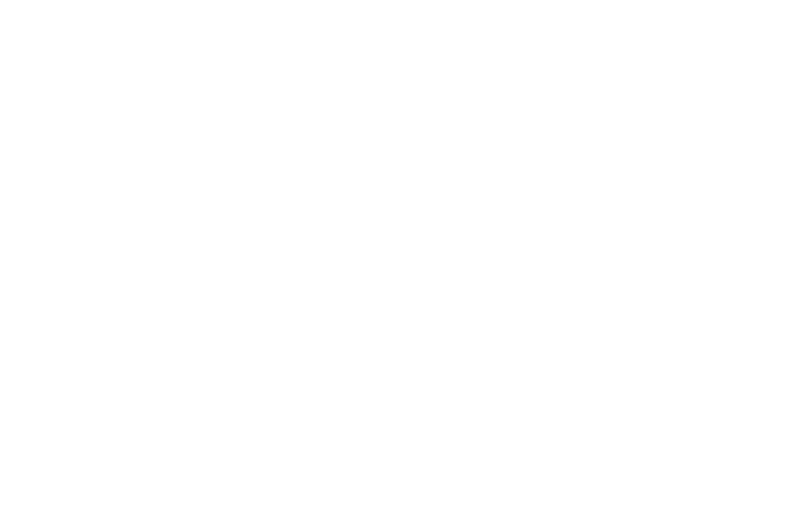
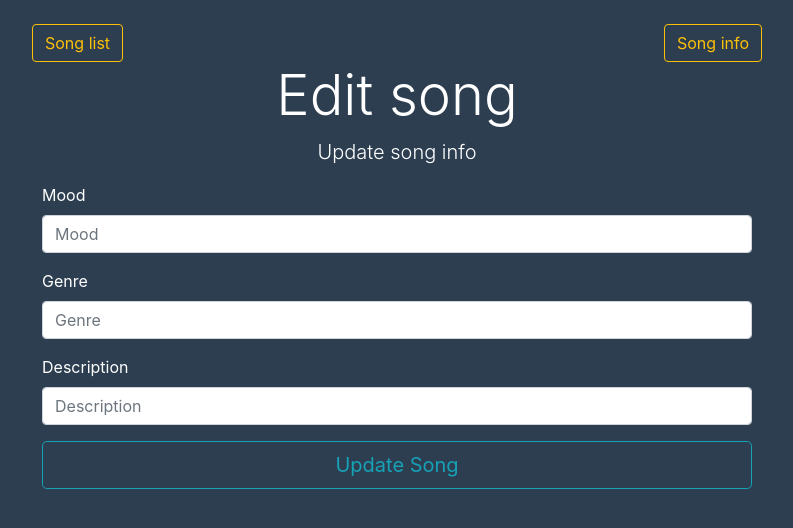
Before and after one commit to KerDW/mern-exercise, a React (Create React App) app in the folder mern-exercise-frontend/: page /songs/edit-song/1 in a window 1280 px wide. Shown: the top 528 px of the page, without its empty margins (243-1036 px from the left). Built offline with nearby package versions, Linux system fonts and the light colour scheme; no server answers.

Commit message:
update song component

```diff
--- a/mern-exercise-frontend/src/App.css
+++ b/mern-exercise-frontend/src/App.css
@@ -83,7 +83,7 @@
   color: white;
 }
 
-.UpdateBookInfo {
+.UpdateBookInfo, .UpdateSong {
   background-color: #2c3e50;
   min-height: 100vh;
   color: white;
--- a/mern-exercise-frontend/src/App.js
+++ b/mern-exercise-frontend/src/App.js
@@ -6,6 +6,7 @@
 import ShowSongList from './components/SongComponents/ShowSongList';
 import AddSong from './components/SongComponents/AddSong';
 import ShowSongDetails from './components/SongComponents/ShowSongDetails';
+import UpdateSong from './components/SongComponents/UpdateSong';
 import CreateBook from './components/BookComponents/CreateBook';
 import ShowBookList from './components/BookComponents/ShowBookList';
 import ShowBookDetails from './components/BookComponents/ShowBookDetails';
@@ -20,6 +21,7 @@
           <Route exact path='/songs' component={ShowSongList} />
           <Route path='/songs/add-song' component={AddSong} />
           <Route path='/songs/show-song/:id' component={ShowSongDetails} />
+          <Route path='/songs/edit-song/:id' component={UpdateSong} />
           <Route exact path="/books" component={ShowBookList} />
           <Route path='/books/create-book' component={CreateBook} />
           <Route path='/books/edit-book/:id' component={UpdateBookInfo} />
--- /dev/null
+++ b/mern-exercise-frontend/src/components/SongComponents/UpdateSong.js
@@ -0,0 +1,129 @@
+import React, { Component } from 'react';
+import { Link } from 'react-router-dom';
+import axios from 'axios';
+import '../../App.css';
+
+class UpdateSong extends Component {
+  constructor(props) {
+    super(props);
+    this.state = {
+        url: "",
+        mood: "",
+        genre: "",
+        description: ""
+    };
+  }
+
+  componentDidMount() {
+    axios
+      .get('http://localhost:8082/api/songs/'+this.props.match.params.id)
+      .then(res => {
+        this.setState({
+            url: res.data.url,
+            mood: res.data.mood,
+            genre: res.data.genre,
+            description: res.data.description
+        })
+      })
+      .catch(err => {
+        console.log("Error from UpdateSong");
+      })
+  };
+
+  onChange = e => {
+    this.setState({ [e.target.name]: e.target.value });
+  };
+
+  onSubmit = e => {
+    e.preventDefault();
+
+    const data = {
+        url: this.state.url,
+        mood: this.state.mood,
+        genre: this.state.genre,
+        description: this.state.description
+    };
+
+    axios
+      .put('http://localhost:8082/api/songs/'+this.props.match.params.id, data)
+      .then(res => {
+        this.props.history.push('/songs/show-song/'+this.props.match.params.id);
+      })
+      .catch(err => {
+        console.log("Error in UpdateSong!");
+      })
+  };
+
+
+  render() {
+    return (
+      <div className="UpdateSong">
+        <div className="container">
+          <div className="row">
+            <div className="col-md-8 m-auto">
+              <br />
+              <Link to="/songs/" className="btn btn-outline-warning float-left">
+                  Song list
+              </Link>
+              <Link to={`/songs/show-song/${this.props.match.params.id}`} className="btn btn-outline-warning float-right">
+                  Song info
+              </Link>
+            </div>
+            <div className="col-md-8 m-auto">
+              <h1 className="display-4 text-center">Edit song</h1>
+              <p className="lead text-center">
+                  Update song info
+              </p>
+            </div>
+          </div>
+
+          <div className="col-md-8 m-auto">
+          <form noValidate onSubmit={this.onSubmit}>
+
+            <div className='form-group'>
+            <label htmlFor="isbn">Mood</label>
+              <input
+                type='text'
+                placeholder='Mood'
+                name='mood'
+                className='form-control'
+                value={this.state.mood}
+                onChange={this.onChange}
+              />
+            </div>
+
+            <div className='form-group'>
+            <label htmlFor="author">Genre</label>
+              <input
+                type='text'
+                placeholder='Genre'
+                name='genre'
+                className='form-control'
+                value={this.state.genre}
+                onChange={this.onChange}
+              />
+            </div>
+
+            <div className='form-group'>
+            <label htmlFor="description">Description</label>
+              <input
+                type='text'
+                placeholder='Description'
+                name='description'
+                className='form-control'
+                value={this.state.description}
+                onChange={this.onChange}
+              />
+            </div>
+
+            <button type="submit" className="btn btn-outline-info btn-lg btn-block">Update Song</button>
+            </form>
+          </div>
+
+        </div>
+      </div>
+    );
+  }
+}
+
+export default UpdateSong;
```
